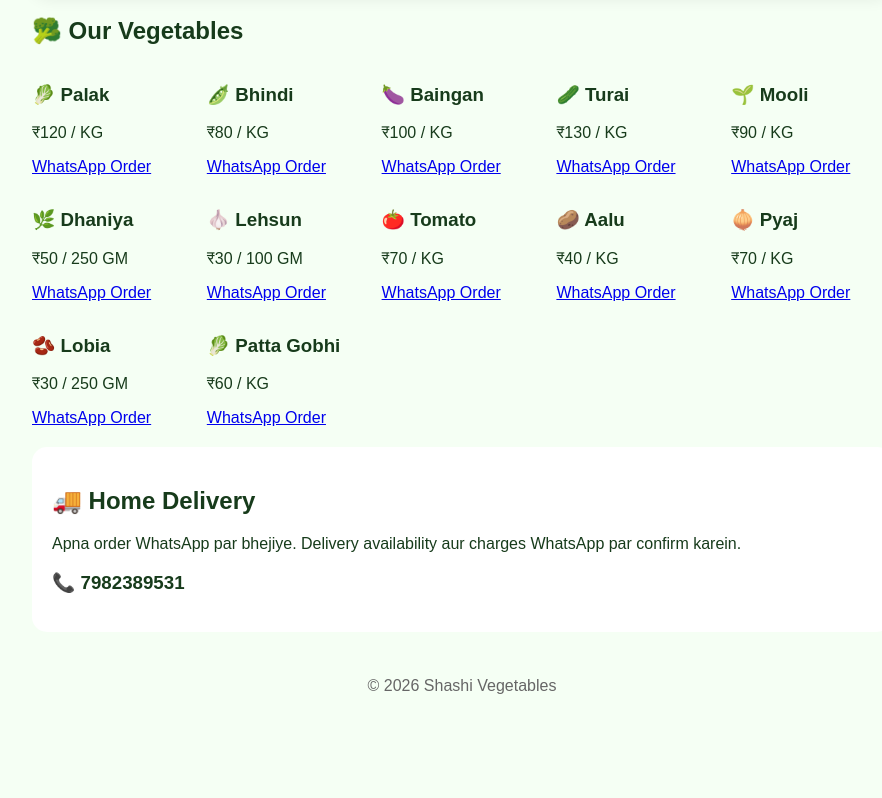
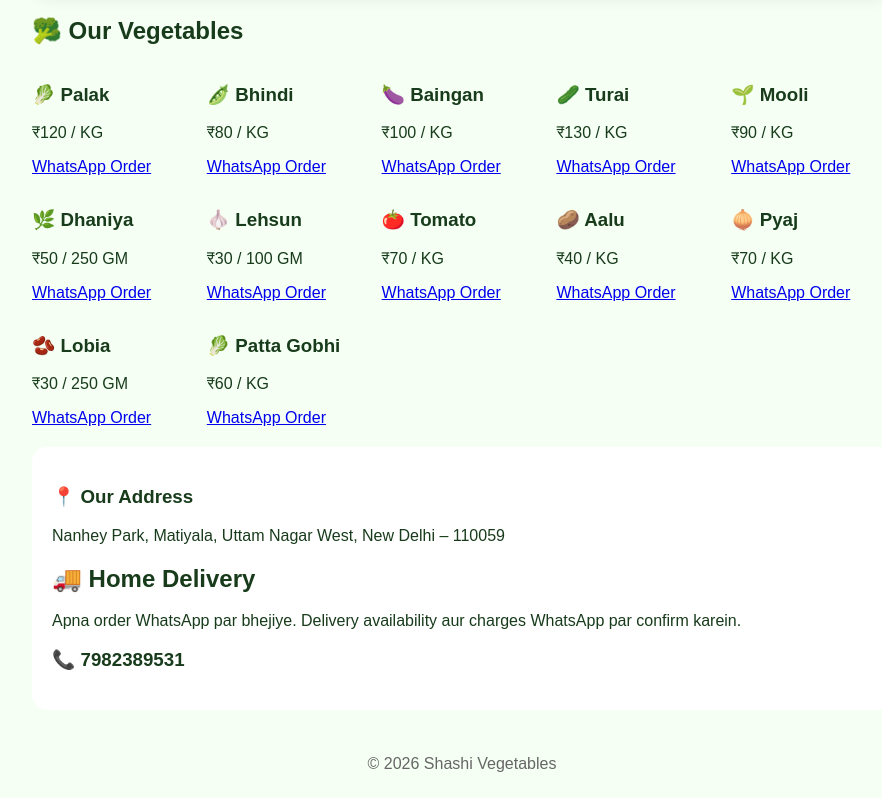
Before and after one commit to tttarun536/Fresh--veggies-, a plain HTML site: page index.html in a window 1280 px wide. Shown: the part 351-1149 px from the top of the page, without its empty margins (178-1060 px from the left). Before the commit the page ends 1071 px from the top, so only its background shows below. Drawn offline with Linux system fonts and the light colour scheme.

Commit message:
Add address and delivery information to index.html

```diff
--- a/index.html
+++ b/index.html
@@ -138,7 +138,8 @@ footer{text-align:center;padding:25px;color:#666}
 
       </div>
 
-  <div class="info">
+  <div class="info"><h3>📍 Our Address</h3>
+<p>Nanhey Park, Matiyala, Uttam Nagar West, New Delhi – 110059</p>
     <h2>🚚 Home Delivery</h2>
     <p>Apna order WhatsApp par bhejiye. Delivery availability aur charges WhatsApp par confirm karein.</p>
     <h3>📞 7982389531</h3>
```
